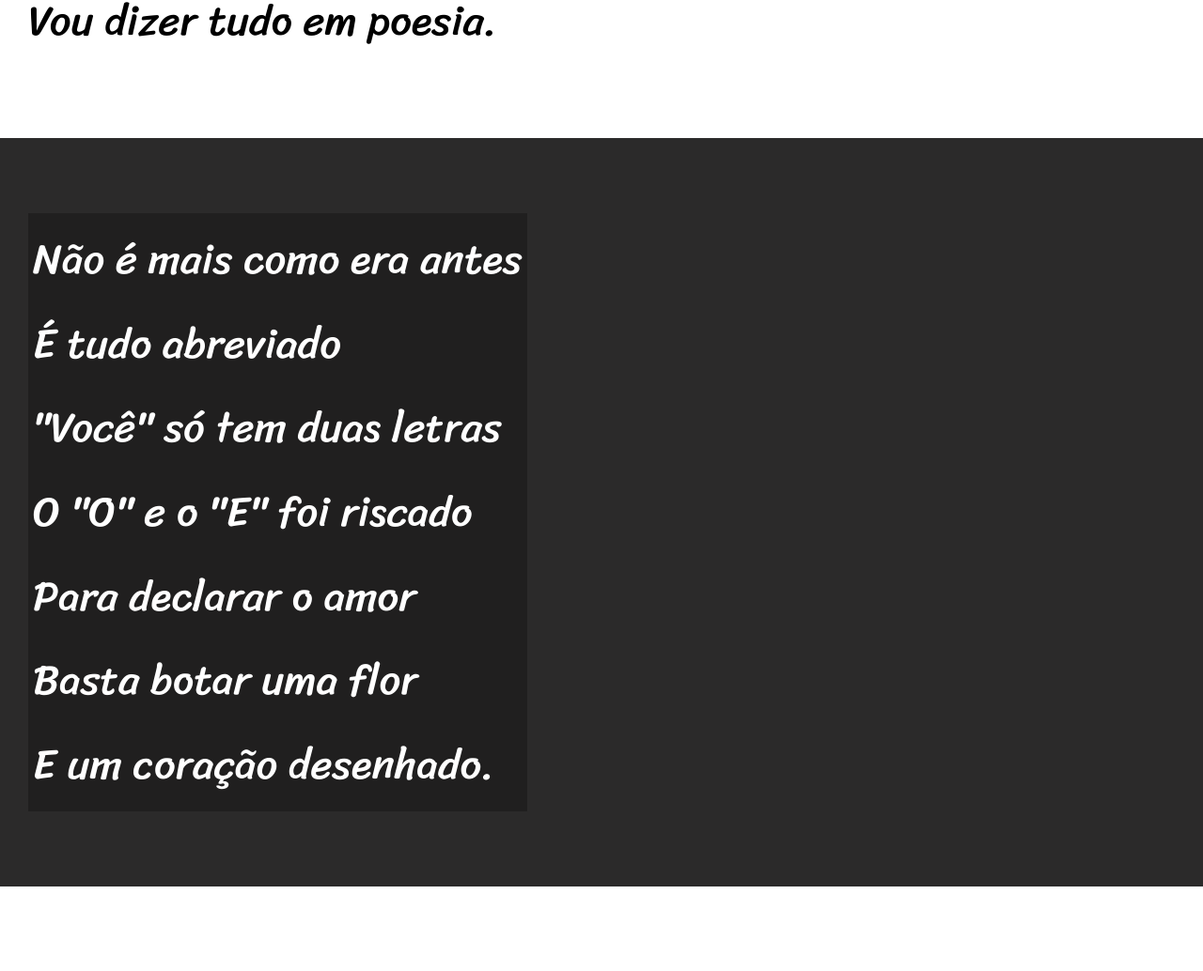
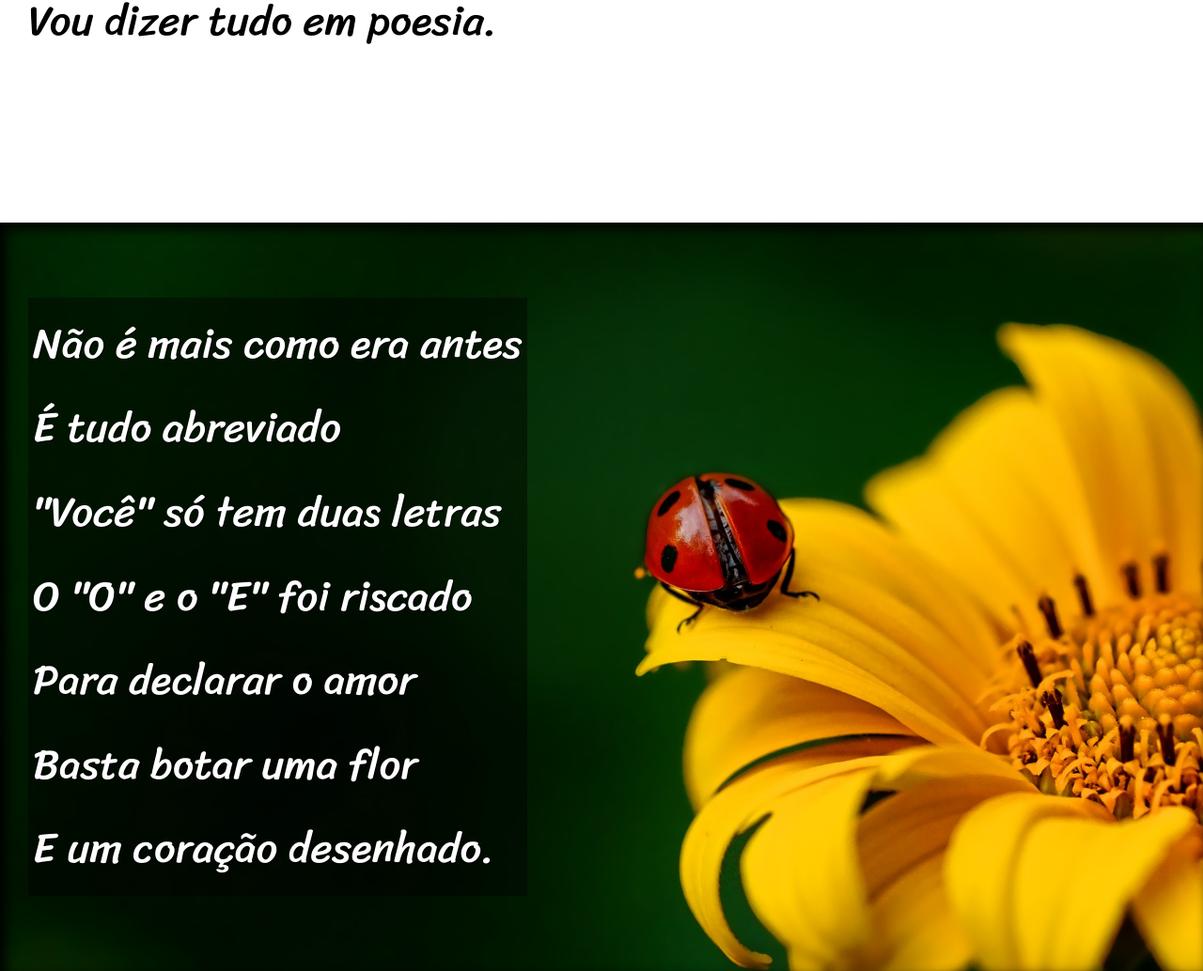
Before and after one commit to OdirleiGuilherme/cordel-moderno, a plain HTML site: page index.html in a window 1280 px wide. Shown: the part 900-1934 px from the top of the page at 94% size. Drawn offline with Linux system fonts and the light colour scheme.

Commit message:
atualizaçãodo .css
aplicação do efeito parallax simples, criação de text-shadow, box-shadow interno, criação de ID para imagem do parallax, inserido background-attachment.

```diff
--- a/index.html
+++ b/index.html
@@ -25,7 +25,7 @@
         </p>
     </section>
 
-    <section class="imagem">
+    <section class="imagem" id="img01">
         <p>
             Não é mais como era antes <br>
             É tudo abreviado <br>
@@ -59,7 +59,7 @@
         </p>
     </section>
 
-    <section class="imagem">
+    <section class="imagem" id="img02">
         <p>
             Tenho saudade das cartas <br>
             Escritas com a própria mão <br>
--- a/style/style.css
+++ b/style/style.css
@@ -65,9 +65,12 @@ section{
     font-size: 3.5vw;
 }
 
+section > p{
+    padding-bottom: 2em;
+}
+
 section.normal{
     background-color: var(--color01);
-
     color: #000;
 
 }
@@ -75,14 +78,32 @@ section.normal{
 section.imagem{
     background-color: rgb(43, 42, 42);
     color: #fff;
+    box-shadow: inset 6px 6px 13px 0px var(--color02);
+    background-size: cover;
+    background-attachment: fixed;
+
+}
+
+section.imagem > p{
+    background-color: rgba(0, 0, 0, 0.432);
+    display: inline-block;
+    padding: 5px;
+    text-shadow: 1px 1px 0px var(--color02);
+
+}
+
+section#img01{
+    background-image: url(../imagens/background001.jpg);
+    background-position: right center;
 
 
 }
 
-section.imagem > p{
-    background-color: rgba(0, 0, 0, 0.253);
-    display: inline-block;
-    padding: 5px;
+section#img02{
+    background-image: url(/imagens/background002.jpg);
+    background-position: right center;
+
+
 }
 
 footer {
```
